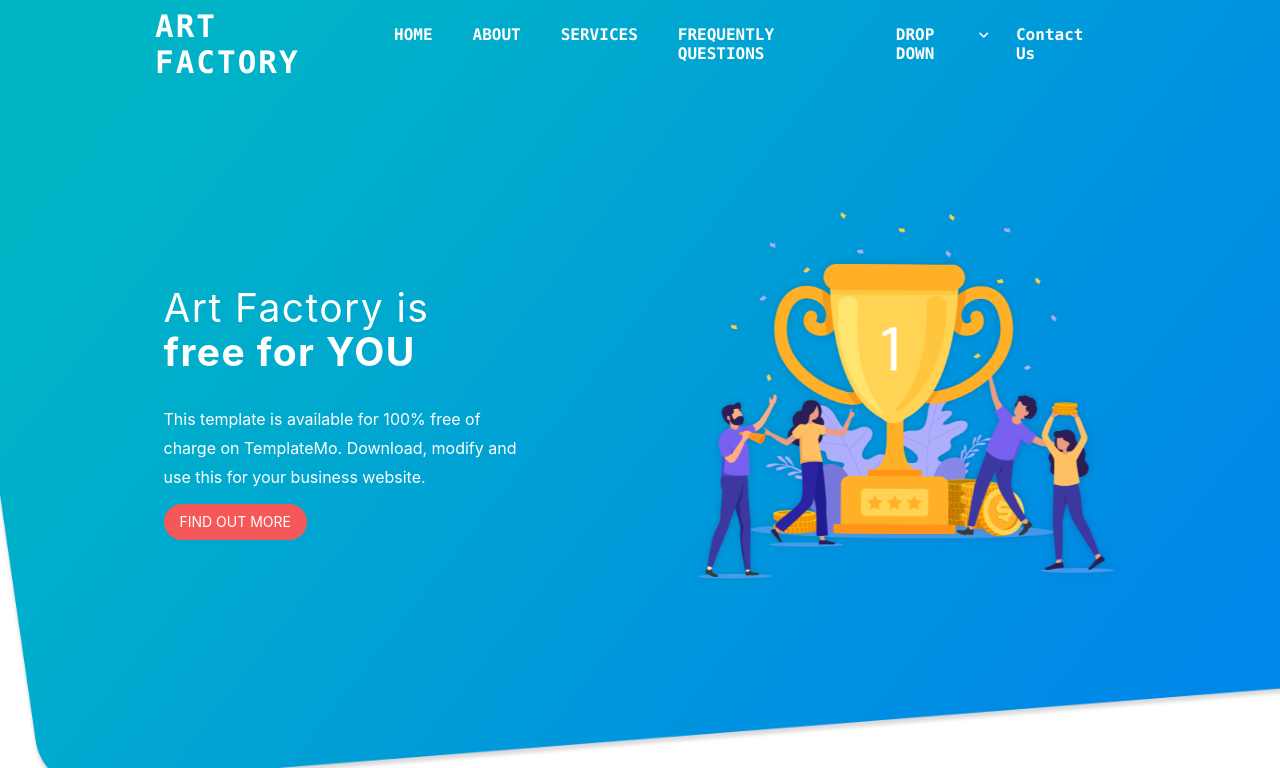
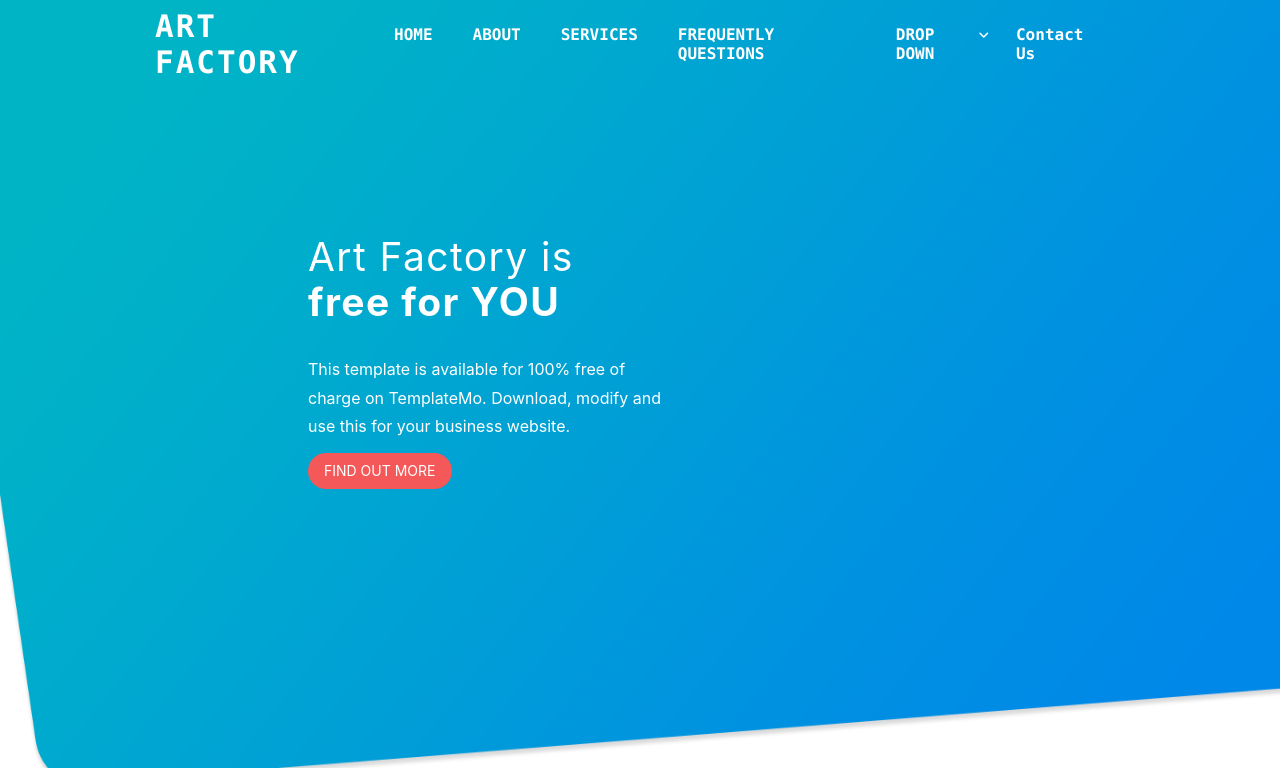
Before and after one commit to meladmaher/ART-FACTORY, a plain HTML site: page index.html in a window 1280 px wide. Shown: the top 768 px of the page. Drawn offline with Linux system fonts and the light colour scheme.

Commit message:
Update index.html

```diff
--- a/index.html
+++ b/index.html
@@ -66,7 +66,7 @@
                 <a class="bottum" href="#">FIND OUT MORE</a>
             </div>
             <div class="imge">
-                <img class="animation" src="images/slider-icon.png" alt="">
+<!--                 <img class="animation" src="images/slider-icon.png" alt=""> -->
             </div>
         </div>
     </div>
```
